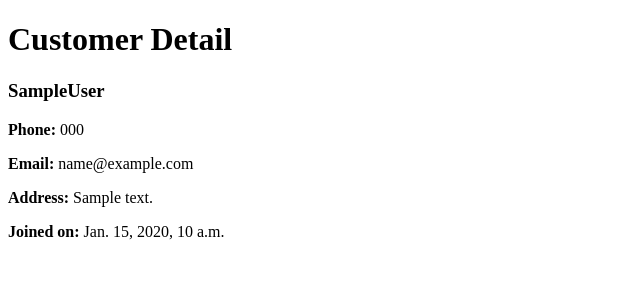
After one commit to lyula/Ecommerce_django, a Django app: page /customers/1 in a window 1280 px wide. The commit adds this page. Shown: the top 300 px of the page, without its empty margins (0-640 px from the left). Run offline with Django 5.2, Linux system fonts and the light colour scheme; tables that the repository leaves empty hold one stand-in row (values such as "Sample post").

Commit message:
updated files

```diff
--- a/plp_ecommerce/models.py
+++ b/plp_ecommerce/models.py
@@ -6,4 +6,18 @@ class Product(models.Model):
     description = models.TextField()
     price = models.DecimalField(max_digits=10, decimal_places=2)
     image = models.ImageField(upload_to='products/')
+    Availability = models.BooleanField(default=True)
+
+    def __str__(self):
+        return self.name
     #add more fields
+class Customer(models.Model):
+    first_name = models.CharField(max_length=60)
+    last_name = models.CharField(max_length=60)
+    email = models.EmailField(unique=True)
+    phone = models.CharField(max_length=15, blank=True, null=True)
+    address = models.TextField(max_length=100, blank=True, null=True)
+    created_at = models.DateTimeField(auto_now_add=True)
+
+    def __str__(self):
+        return f"{self.first_name} {self.last_name} {self.email}"
--- /dev/null
+++ b/plp_ecommerce/templates/plp_ecommerce/customer_detail.html
@@ -0,0 +1,23 @@
+<!DOCTYPE html>
+<html lang="en">
+    <head>
+        <meta charset="UTF-8" />
+        <meta name="viewport" content="width=device-width, initial-scale=1.0" />
+        <title>Customer Detail</title>
+    </head>
+    <body>
+       <h1>Customer Detail</h1>
+       <div class="container">
+           <div class="customer-detail">
+               <h3> {{customer.first_name}}{{customer.last_name}}</h3>
+               <p><strong>Phone: </strong>{{customer.phone}}</p>
+               <p><strong>Email: </strong>{{customer.email}}</p>
+               <p><strong>Address: </strong>{{customer.address}}</p>
+               <p><strong>Joined on: </strong>{{customer.created_at}}</p>
+           </div>
+
+       </div>
+
+
+    </body>
+</html>
--- a/plp_ecommerce/templates/plp_ecommerce/product_list.html
+++ b/plp_ecommerce/templates/plp_ecommerce/product_list.html
@@ -3,16 +3,16 @@
 <head>
     <meta charset="UTF-8" />
     <meta name="viewport" content="width=device-width, initial-scale=1.0" />
-
+    <title>E-commerce</title>
 </head>
 <body>
-    <h1>Products</h1>
+    <h1>Product</h1>
     <ul>
         {% for product in products %}
         <li>
             <h2>{{ product.name }}</h2>
             <p>{{ product.description }}</p>
-            <p>{{ product.price }}</p>
+            <p>Price:{{ product.price }}</p>
             <img src="{{ product.image.url }}" alt="{{ product.name }}" />
         </li>
         {%endfor%}
--- a/plp_ecommerce/urls.py
+++ b/plp_ecommerce/urls.py
@@ -1,7 +1,11 @@
 from django.urls import path
 from . import views
 
+app_name = 'plp_ecommerce'
 
 urlpatterns = [
-    path('product_list/', views.product_list, name='product_list'),
+    path('', views.product_list, name='product_list'),
+    path('<int:pk>/', views.product_detail, name='product_detail'),
+    path('customers/', views.customer_list, name='customer_list'),
+    path('customers/<int:pk>', views.customer_detail, name='customer_detail'),
 ]
--- a/plp_ecommerce/views.py
+++ b/plp_ecommerce/views.py
@@ -1,5 +1,5 @@
-from django.shortcuts import render
-from .models import Product
+from django.shortcuts import get_object_or_404, render, get_list_or_404
+from .models import Product, Customer
 
 # Create your views here.
 def product_list(request):
@@ -8,3 +8,24 @@ def product_list(request):
         'products': products
     }
     return render(request, 'plp_ecommerce/product_list.html', context)
+
+def product_detail(request, pk):
+    product = get_object_or_404(Product, pk=pk)
+    context = {
+        'product': product
+    }
+    return render(request, 'plp_ecommerce/product_detail.html', context)
+
+def customer_list(request):
+    customers = Customer.objects.all()
+    context = {
+        'customers': customers
+    }
+    return render(request, 'plp_ecommerce/customer_list.html', context)
+
+def customer_detail(request, pk):
+    customer = get_object_or_404(Customer, pk=pk)
+    context = {
+        'customer': customer
+    }
+    return render(request, 'plp_ecommerce/customer_detail.html', context)
```
Also changed, not shown: plp_ecommerce/templates/plp_ecommerce/customer_list.html (added, +21 -0 lines), plp_ecommerce/templates/plp_ecommerce/product_detail.html (added, +24 -0 lines), db.sqlite3, plp_ecommerce/migrations/0002_product_availability.py (added), plp_ecommerce/migrations/0003_customer.py (added).
